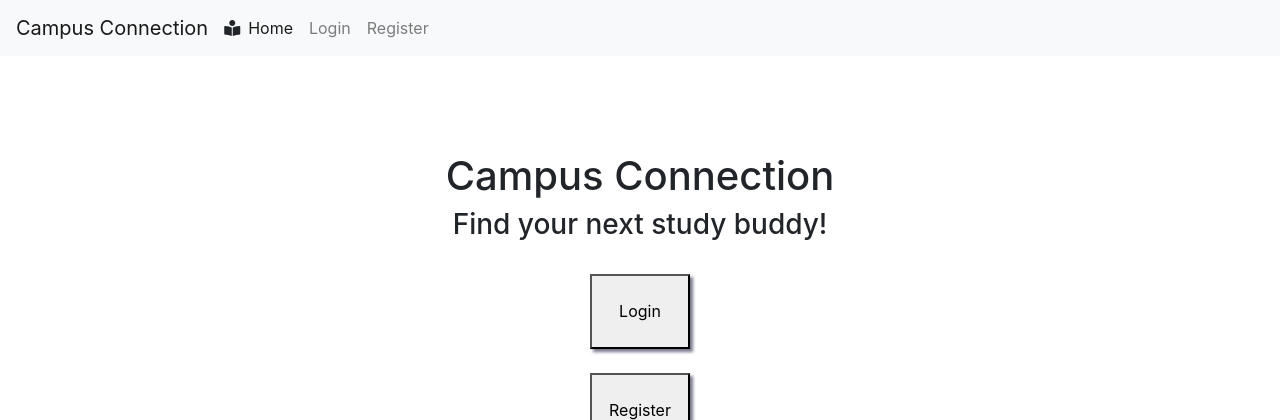
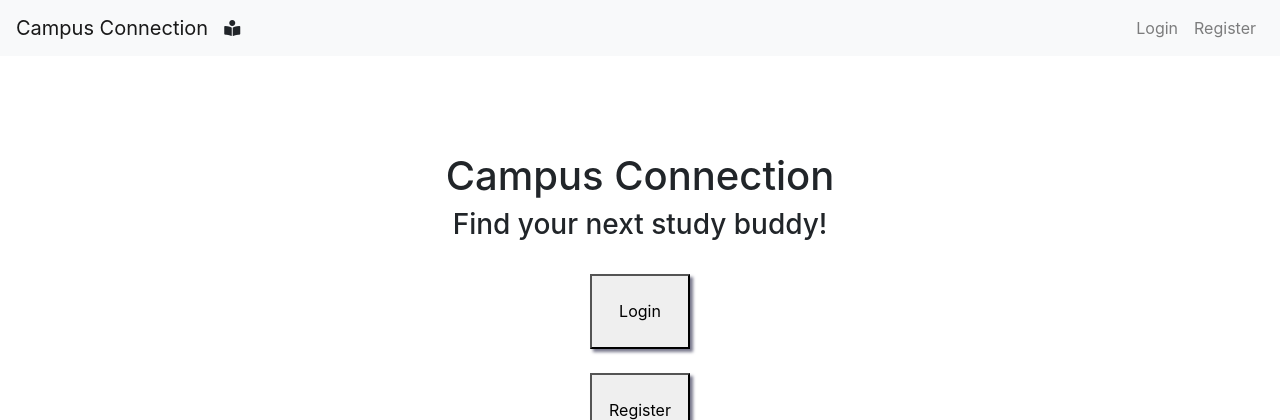
Before and after one commit to madhusivaraj/campus-connection, a Flask app: page / in a window 1280 px wide. Shown: the top 420 px of the page. Run offline with Flask 2, Linux system fonts and the light colour scheme; some libraries are stand-ins or nearby versions.

Commit message:
changed nav bar

```diff
--- a/templates/base.html
+++ b/templates/base.html
@@ -8,17 +8,14 @@
 <body>
 
   <nav class="navbar navbar-expand-lg navbar-light bg-light">
-  <a class="navbar-brand" href="#">Campus Connection</a>
+  <a class="navbar-brand" href="{{ url_for('index')}}">Campus Connection</a>
   <i class="fas fa-book-reader"></i>
   <button class="navbar-toggler" type="button" data-toggle="collapse" data-target="#navbarSupportedContent" aria-controls="navbarSupportedContent" aria-expanded="false" aria-label="Toggle navigation">
     <span class="navbar-toggler-icon"></span>
   </button>
 
   <div class="collapse navbar-collapse" id="navbarSupportedContent">
-    <ul class="navbar-nav mr-auto">
-      <li class="nav-item active">
-        <a class="nav-link" href="{{ url_for('index')}}">Home <span class="sr-only">(current)</span></a>
-      </li>
+    <ul class="navbar-nav ml-auto">
       {% if not username %}
       <li class="nav-item">
         <a class="nav-link" href="{{ url_for('login')}}">Login</a>
```
